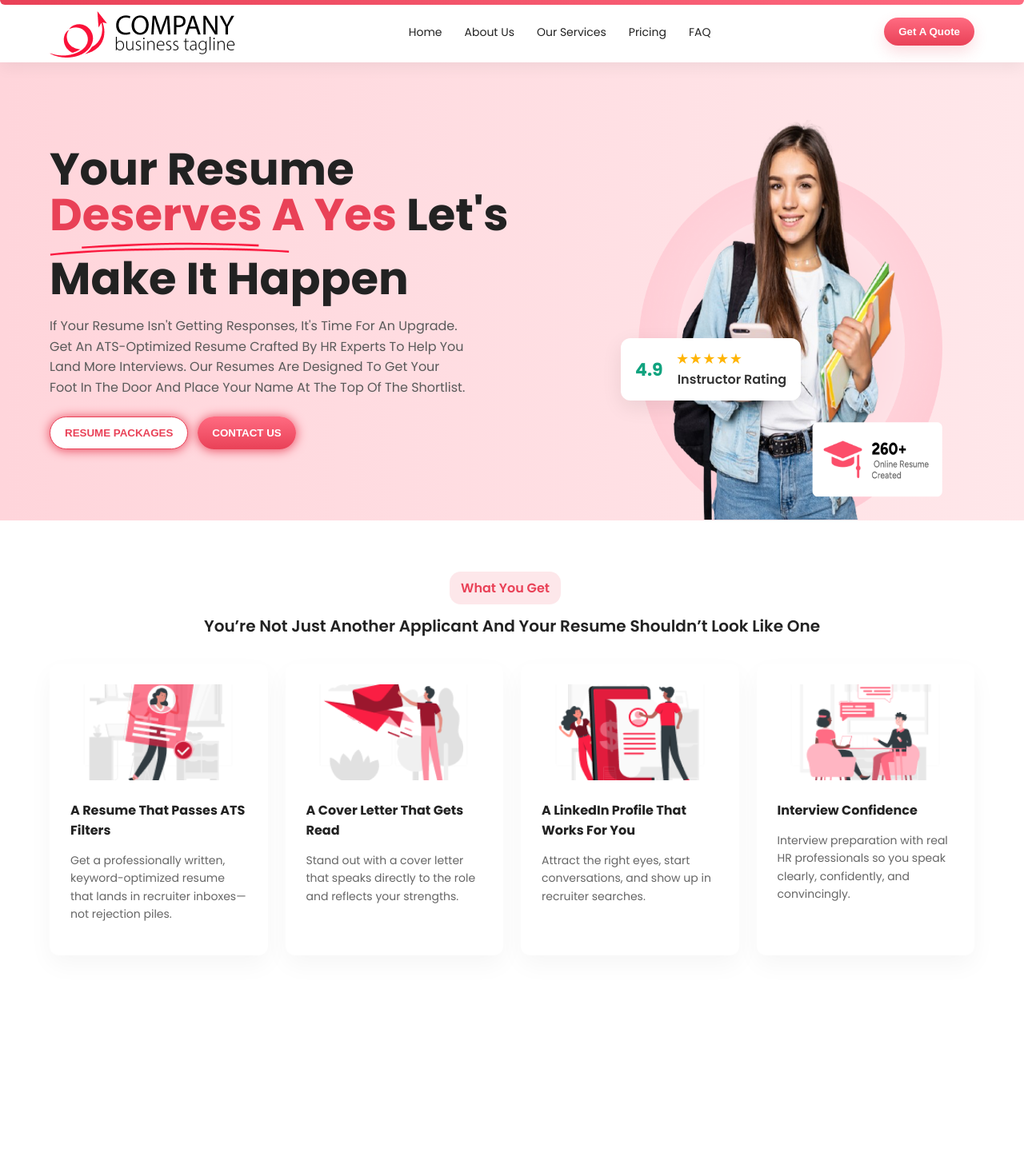
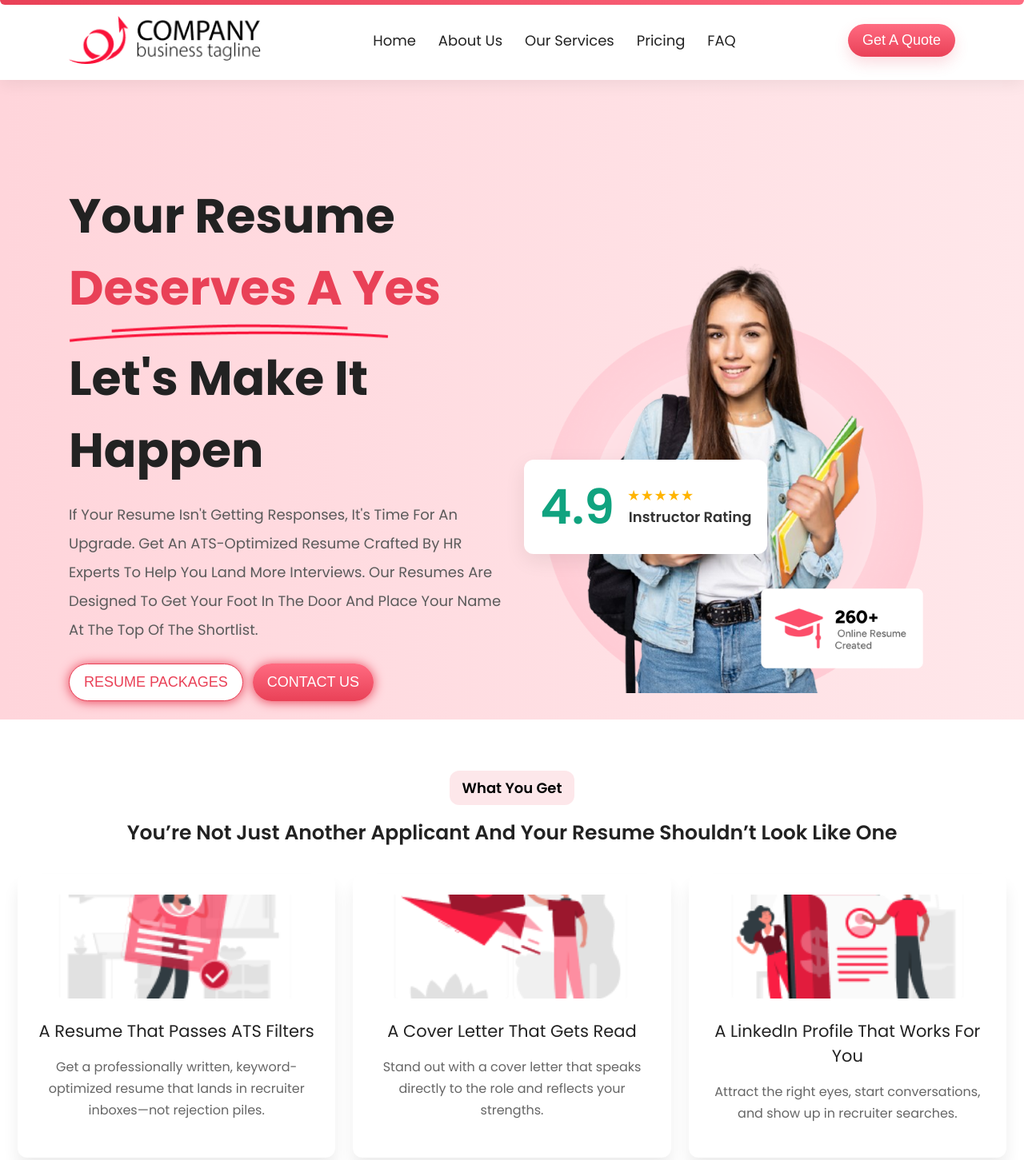
Before and after one commit to shrejal25/Interview_task-frontend-, a plain HTML site: page index.html in a window 1280 px wide. Shown: the top 1451 px of the page at 80% size. Before the commit the page ends 1259 px from the top, so only its background shows below. Drawn offline with Linux system fonts and the light colour scheme.

Commit message:
Refactor HTML and CSS for improved structure and styling consistency

```diff
--- a/index.html
+++ b/index.html
@@ -41,6 +41,8 @@
             </div>
         </div>
     </header>
+
+
     <!-- Main content -->
     <main class="hero" role="main" aria-label="Main content">
         <div class="hero-inner container">
@@ -48,7 +50,7 @@
             <div class="hero-left">
                 <h1 class="hero-title">Your Resume <span class="accent">Deserves A Yes
                     <img class="accent-underline" src="images/Group 4.png" alt="" aria-hidden="true">
-                </span> Let's<br>Make It Happen</h1>
+                </span> Let's Make It Happen</h1>
                 <p class="hero-lead">If Your Resume Isn't Getting Responses, It's Time For An Upgrade.
                 Get An ATS-Optimized Resume Crafted By HR Experts To Help You
                 Land More Interviews. Our Resumes Are Designed To Get Your Foot
--- a/style.css
+++ b/style.css
@@ -1,9 +1,12 @@
 * {
 	box-sizing: border-box;
 }
-html, body {
+
+html,
+body {
 	height: 100%;
 }
+
 body {
 	margin: 0;
 	font-family: 'Poppins', system-ui, -apple-system, 'Segoe UI', Roboto, 'Helvetica Neue', Arial;
@@ -11,7 +14,8 @@ body {
 	background: #fff;
 }
 
-:root{
+
+:root {
 	--container-padding: 22px;
 	--accent-1: #e94157;
 	--accent-2: #ff6b81;
@@ -22,14 +26,20 @@ body {
 	 ----------------------------- */
 .sr-only {
 	position: absolute !important;
-	height: 1px; width: 1px;
+	height: 1px;
+	width: 1px;
 	overflow: hidden;
 	clip: rect(1px, 1px, 1px, 1px);
 	white-space: nowrap;
 }
 
 /* Simple container helper used across sections */
-.container { width: 100%; max-width: 1200px; margin: 0 auto; padding: 0 22px; }
+.container {
+	width: 100%;
+	max-width: 90%;
+	margin: 0 auto;
+	padding: 0 22px;
+}
 
 /* -----------------------------
 	 Header / Navigation
@@ -37,132 +47,474 @@ body {
 .site-header {
 	position: relative;
 	background: #fff;
-	box-shadow: 0 6px 18px rgba(0,0,0,0.06);
+	box-shadow: 0 6px 18px rgba(0, 0, 0, 0.06);
 }
+
 .site-header .top-accent {
-	position: absolute; left: 0; right: 0; top: 0;
+	position: absolute;
+	left: 0;
+	right: 0;
+	top: 0;
 	height: 6px;
-	background: linear-gradient(90deg,#e94157,#ff6b81);
+	background: linear-gradient(90deg, #e94157, #ff6b81);
 	border-bottom-left-radius: 6px;
 	border-bottom-right-radius: 6px;
 }
 
 .site-header .container {
-	display: flex; align-items: center; gap: 24px; padding: 14px var(--container-padding);
+	display: flex;
+	align-items: center;
+	gap: 24px;
+	padding: 20px var(--container-padding);
 }
 
-.logo {
-	height: 50px;
+
+
+.logo img {
+	height: 60px;
+	width: auto;
+	display: block;
 }
 
 /* Navigation */
-.main-nav { flex: 1; }
-.main-nav ul { list-style: none; margin: 0; padding: 0; display:flex; justify-content: center; gap: 28px; }
-.main-nav a { text-decoration: none; color: #222; font-size:14px; padding: 8px 0; }
-.main-nav a:hover { color: #e94157; }
+.main-nav {
+	flex: 1;
+}
+
+.main-nav ul {
+	list-style: none;
+	margin: 0;
+	padding: 0;
+	display: flex;
+	justify-content: center;
+	gap: 28px;
+}
+
+.main-nav a {
+	text-decoration: none;
+	color: #222;
+	font-size: 18px;
+	font-weight: 500;
+	padding: 8px 0;
+}
+
+.main-nav a:hover {
+	color: #e94157;
+}
 
 /* Nav toggle (checkbox hack) */
-.nav-toggle { display: none; }
-.nav-toggle-label { display: none; width: 48px; height: 36px; border-radius: 6px; align-items: center; justify-content: center; cursor: pointer; margin-left: auto; }
-.nav-toggle-label span { display: block; width: 22px; height: 2px; background: #222; position: relative; }
-.nav-toggle-label span::before, .nav-toggle-label span::after { content: ''; position: absolute; left: 0; width: 22px; height: 2px; background: #222; }
-.nav-toggle-label span::before { top: -7px; }
-.nav-toggle-label span::after { top: 7px; }
+.nav-toggle {
+	display: none;
+}
 
-.actions { display:flex; align-items:center; }
+.nav-toggle-label {
+	display: none;
+	width: 48px;
+	height: 36px;
+	border-radius: 6px;
+	align-items: center;
+	justify-content: center;
+	cursor: pointer;
+	margin-left: auto;
+}
+
+.nav-toggle-label span {
+	display: block;
+	width: 22px;
+	height: 2px;
+	background: #222;
+	position: relative;
+}
+
+.nav-toggle-label span::before,
+.nav-toggle-label span::after {
+	content: '';
+	position: absolute;
+	left: 0;
+	width: 22px;
+	height: 2px;
+	background: #222;
+}
+
+.nav-toggle-label span::before {
+	top: -7px;
+}
+
+.nav-toggle-label span::after {
+	top: 7px;
+}
+
+.actions {
+	display: flex;
+	align-items: center;
+}
+
 .cta {
-	background: linear-gradient(180deg,#ff6b81 0%, #e94157 100%);
-	color: #fff; border: none; padding: 10px 18px; border-radius: 28px; font-weight:600;
-	box-shadow: 0 8px 18px rgba(233,69,87,0.18); cursor: pointer;
+	background: linear-gradient(180deg, #ff6b81 0%, #e94157 100%);
+	color: #fff;
+	border: none;
+	padding: 10px 18px;
+	border-radius: 28px;
+	font-size: 18px;
+	font-weight: 500;
+	box-shadow: 0 8px 18px rgba(233, 69, 87, 0.18);
+	cursor: pointer;
 }
-.cta:active { transform: translateY(1px); }
+
+.cta:active {
+	transform: translateY(1px);
+}
 
 /* -----------------------------
 	 Hero
 	 ----------------------------- */
-.hero { padding: 56px 0 40px; background: linear-gradient(90deg, #ffd5db 0%, #ffe7ea 100%); }
-.hero-inner { display: flex; align-items: center; gap: 36px; }
-.hero-left { flex: 1; max-width: 680px; }
-.hero-title { font-size: clamp(26px, 4.6vw, 56px); margin: 0 0 18px; line-height: 1.02; }
-.hero-title .accent { color: #e94157; position: relative; display: inline-block; }
-.hero-title .accent .accent-underline { display: block; width: 300px; max-width: 40vw; height: auto; margin-top: 6px; }
-.hero-lead { color: #5a5a5a; line-height: 1.6; max-width: 520px; }
-.hero-ctas { margin-top: 24px; display: flex; gap: 12px; flex-wrap: wrap; }
-.btn { padding: 12px 18px; border-radius: 28px; font-weight: 600; border: none; cursor: pointer; }
-.btn-outline { background: #fff; color: #e94157; border: 1px solid #e94157; box-shadow: 0px 1px 14px #e94157; }
-.btn-primary { background: linear-gradient(180deg,#ff6b81 0%, #e94157 100%); color: #fff; box-shadow: 0 1px 14px #e94157; }
+.hero {
+	padding: 125px 0 50px;
+	background: linear-gradient(90deg, #ffd5db 0%, #ffe7ea 100%);
+	height: 100vh;
+}
 
-.hero-right { width: 460px; display: flex; justify-content: center; }
-.hero-visual { position: relative; width: 100%; max-width: 460px; }
-.hero-visual img { width: 100%; border-radius: 18px; display: block; margin-bottom: -55px; height: 500px; }
+.hero-inner {
+	display: flex;
+	align-items: center;
+	justify-content: space-between;
+	/* gap: 50px; */
+}
 
-.rating-card { position: absolute; left: 18px; bottom: 110px; background: #fff; padding: 14px 18px; border-radius: 12px; box-shadow: 0 8px 26px rgba(12,12,12,0.08); display:flex; gap:12px; align-items:center; }
-.rating-value { color: #10a37f; font-weight:700; font-size:22px; }
-.rating-stars { color: #ffb400; margin-left: 4px; }
-.rating-text { color:#333; font-weight:600; margin-left:6px; }
+.hero-left {
+	flex: 1;
+	max-width: 50%;
+	height: 100%;
+}
 
-.stats-card { position: absolute; right: 4px; bottom: 18px; background: #fff; padding: 12px 16px; border-radius: 12px; box-shadow: 0 8px 26px rgba(12,12,12,0.08); display:flex; gap:12px; align-items:center; }
-.stats-icon { font-size:22px; }
-.stats-number { font-weight:700; font-size:18px; }
-.stats-text { color:#666; font-size:13px; }
+.hero-title {
+	font-size: clamp(32px, 4.8vw, 60px);
+	margin: 0 0 18px;
+	line-height: 1.5;
+}
+
+.hero-title .accent {
+	color: #e94157;
+	position: relative;
+	display: inline-block;
+}
+
+.hero-title .accent .accent-underline {
+	display: block;
+	width: 400px;
+	max-width: 50vw;
+	height: auto;
+	/* margin-top: 0px; */
+}
+
+.hero-lead {
+	color: #5a5a5a;
+	line-height: 2;
+	max-width: 620px;
+	font-size: 18px;
+	font-weight: 500;
+}
+
+.hero-ctas {
+	margin-top: 24px;
+	display: flex;
+	gap: 12px;
+	flex-wrap: wrap;
+}
+
+.btn {
+	padding: 12px 18px;
+	border-radius: 28px;
+	font-size: 18px;
+	font-weight: 500;
+	border: none;
+	cursor: pointer;
+	min-height: 44px;
+}
+
+.btn-outline {
+	background: #fff;
+	color: #e94157;
+	border: 1px solid #e94157;
+	box-shadow: 0px 1px 14px #e94157;
+}
+
+.btn-primary {
+	background: linear-gradient(180deg, #ff6b81 0%, #e94157 100%);
+	color: #fff;
+	box-shadow: 0 1px 14px #e94157;
+}
+
+.hero-right {
+	width: 50%;
+	height: 100%;
+	display: flex;
+	justify-content: center;
+	margin-bottom: -95px;
+}
+
+.hero-visual {
+	position: relative;
+	width: 100%;
+	max-width: 600px;
+
+}
+
+.hero-visual img {
+	width: 100%;
+	border-radius: 18px;
+	display: block;
+	height: auto;
+
+
+}
+
+.rating-card {
+	position: absolute;
+	left: 15px;
+	bottom: 190px;
+	background: #fff;
+	padding: 14px 20px;
+	border-radius: 12px;
+	box-shadow: 0 8px 26px rgba(12, 12, 12, 0.08);
+	display: flex;
+	gap: 12px;
+	align-items: center;
+}
+
+.rating-value {
+	color: #10a37f;
+	font-weight: 600;
+	font-size: 60px;
+}
+
+.rating-stars {
+	color: #ffb400;
+	margin-left: 4px;
+}
+
+.rating-text {
+	color: #333;
+	font-weight: 600;
+	font-size: 18px;
+	margin-left: 6px;
+}
+
 
 /* -----------------------------
 	 What You Get - cards
 	 ----------------------------- */
-.what-you-get { padding: 64px 0; }
-.what-you-get .container { max-width: 1200px; }
-.what-you-get .eyebrow { display: inline-block; background: #fde7ea; color: #e94157; padding: 8px 14px; border-radius: 14px; font-weight:600; margin-left:500px;  }
-.what-you-get .section-title { text-align: center; font-size: 20px; margin: 12px 0 32px; font-weight:600; }
+.what-you-get {
+	padding: 64px 0;
+}
 
-.cards { display: grid; grid-template-columns: repeat(4,1fr); gap: 22px; }
-.card { background: #fff; border-radius: 12px; padding: 26px; box-shadow: 0 12px 30px rgba(12,12,12,0.04); }
-.card-illustration img { width: 100%; height: 120px; object-fit: cover; border-radius: 8px; opacity: 0.95; }
-.card-title { margin: 18px 0 8px; font-size: 16px; font-weight:700; }
-.card-body { color:#666; line-height:1.6; font-size:14px; }
+.what-you-get .container {
+	max-width: 1320px;
+}
+
+.what-you-get .eyebrow {
+	display: inline-block;
+	background: #fde7ea;
+	color: black;
+	padding: 8px 16px;
+	border-radius: 12px;
+	font-weight: 600;
+	font-size: 18px;
+	margin: 0 auto;
+}
+
+.what-you-get .container {
+	text-align: center;
+}
+
+.what-you-get .section-title {
+	text-align: center;
+	font-size: 25px;
+	margin: 16px 0 32px;
+	font-weight: 600;
+}
+
+.cards {
+	display: grid;
+	grid-template-columns: repeat(4, 1fr);
+	gap: 22px;
+}
+
+.card {
+	background: #fff;
+	border-radius: 12px;
+	padding: 26px;
+	box-shadow: 0 15px 20px rgba(12, 12, 12, 0.071);
+}
+
+.card-illustration img {
+	width: 100%;
+	height: 130px;
+	object-fit: cover;
+	border-radius: 8px;
+	opacity: 0.95;
+}
+
+
+.card-title {
+	margin: 18px 0 8px;
+	font-size: clamp(21px, 1.6vw, 18px);
+    font-weight: 500;
+}
+
+
+.card-body {
+	color: #666;
+	line-height: 1.7;
+	font-size: clamp(16px, 1.4vw, 15px);
+}
 
 /* -----------------------------
 	 Responsive
 	 ----------------------------- */
 @media (max-width: 1100px) {
-	.cards { grid-template-columns: repeat(2,1fr); }
-	.hero-right { width: 420px; }
+	.cards {
+		grid-template-columns: repeat(2, 1fr);
+	}
+
+	.hero-right {
+		width: 500px;
+	}
+}
+
+/* Large screens: allow 3 columns before expanding to 4 */
+@media (max-width: 1400px) and (min-width: 1101px) {
+	.cards {
+		grid-template-columns: repeat(3, 1fr);
+	}
 }
 
 @media (max-width: 980px) {
-	.hero-inner { flex-direction: column-reverse; gap: 28px; }
-	.hero-right { width: 100%; }
-	.hero-left { text-align: center; }
-	.rating-card { position: relative; left: auto; bottom: auto; margin: 18px auto 0; }
-	.stats-card { position: relative; right: auto; bottom: auto; margin: 12px auto 0; }
+	.hero-inner {
+		flex-direction: column-reverse;
+		gap: 28px;
+	}
+
+	.hero-right {
+		width: 100%;
+	}
+
+	.hero-left {
+		text-align: center;
+	}
+
+	.rating-card {
+		position: relative;
+		left: auto;
+		bottom: auto;
+		margin: 18px auto 0;
+	}
+
+	.stats-card {
+		position: relative;
+		right: auto;
+		bottom: auto;
+		margin: 12px auto 0;
+	}
 }
 
 @media (max-width: 760px) {
-	.container { padding: 0 14px; }
-	.site-header .container { padding-left: 12px; padding-right: 12px; }
-	.nav-toggle-label { display:flex; }
+	.container {
+		padding: 0 14px;
+	}
+
+	.site-header .container {
+		padding-left: 12px;
+		padding-right: 12px;
+	}
+
+	.nav-toggle-label {
+		display: flex;
+	}
+
 	/* position the hamburger on the right */
-	.nav-toggle-label { order: 3; }
-	.main-nav { position: absolute; left: 0; right: 0; top: 64px; background: #fff; padding: 12px 18px; display: none; box-shadow: 0 10px 30px rgba(0,0,0,0.06); z-index: 80; }
-	.main-nav ul { flex-direction: column; gap: 12px; align-items: stretch; }
-	.main-nav a { display: block; padding: 10px 6px; }
-	.nav-toggle:checked + .nav-toggle-label + .main-nav { display: block; }
-	.actions { display:none; }
+	.nav-toggle-label {
+		order: 3;
+	}
 
-	.cards { grid-template-columns: 1fr; }
-	.what-you-get .section-title { font-size:18px; }
-	.hero { padding-top: 24px; padding-bottom: 40px; }
-	.site-header { position: relative; }
+	.main-nav {
+		position: absolute;
+		left: 0;
+		right: 0;
+		top: 64px;
+		background: #fff;
+		padding: 12px 18px;
+		display: none;
+		box-shadow: 0 10px 30px rgba(0, 0, 0, 0.06);
+		z-index: 80;
+	}
+
+	.main-nav ul {
+		flex-direction: column;
+		gap: 12px;
+		align-items: stretch;
+	}
+
+	.main-nav a {
+		display: block;
+		padding: 14px 10px;
+	}
+
+	.nav-toggle:checked+.nav-toggle-label+.main-nav {
+		display: block;
+	}
+
+	.actions {
+		display: none;
+	}
+
+	.cards {
+		grid-template-columns: 1fr;
+	}
+
+	.what-you-get .section-title {
+		font-size: 18px;
+	}
+
+	.hero {
+		padding-top: 24px;
+		padding-bottom: 40px;
+	}
+
+	.site-header {
+		position: relative;
+	}
 
 	/* stack hero CTAs vertically on small screens */
-	.hero-ctas { flex-direction: column; gap: 10px; }
-	.hero-ctas .btn { width: 100%; }
-	.hero-left { max-width: 100%; }
-	.hero-title { text-align: left; }
+	.hero-ctas {
+		flex-direction: column;
+		gap: 10px;
+	}
+
+	.hero-ctas .btn {
+		width: 100%;
+	}
+
+	.hero-left {
+		max-width: 100%;
+	}
+
+	.hero-title {
+		text-align: left;
+	}
 }
 
 /* very small phones */
 @media (max-width: 420px) {
-	.hero-title { font-size: clamp(22px, 8vw, 28px); }
-	.brand .company { font-size: 14px; }
-	.brand .tag { font-size: 11px; }
+	.hero-title {
+		font-size: clamp(22px, 8vw, 28px);
+	}
+
+	.brand .company {
+		font-size: 14px;
+	}
+
+	.brand .tag {
+		font-size: 11px;
+	}
 }
```
